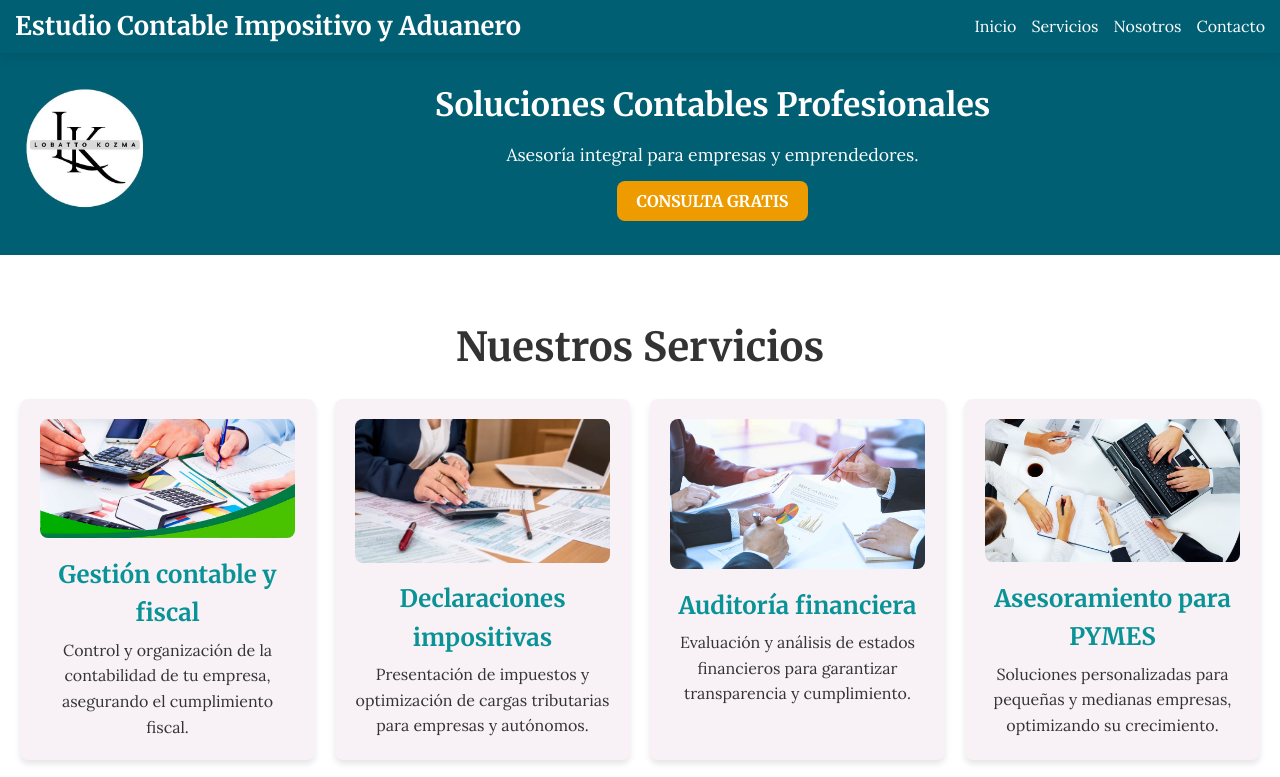
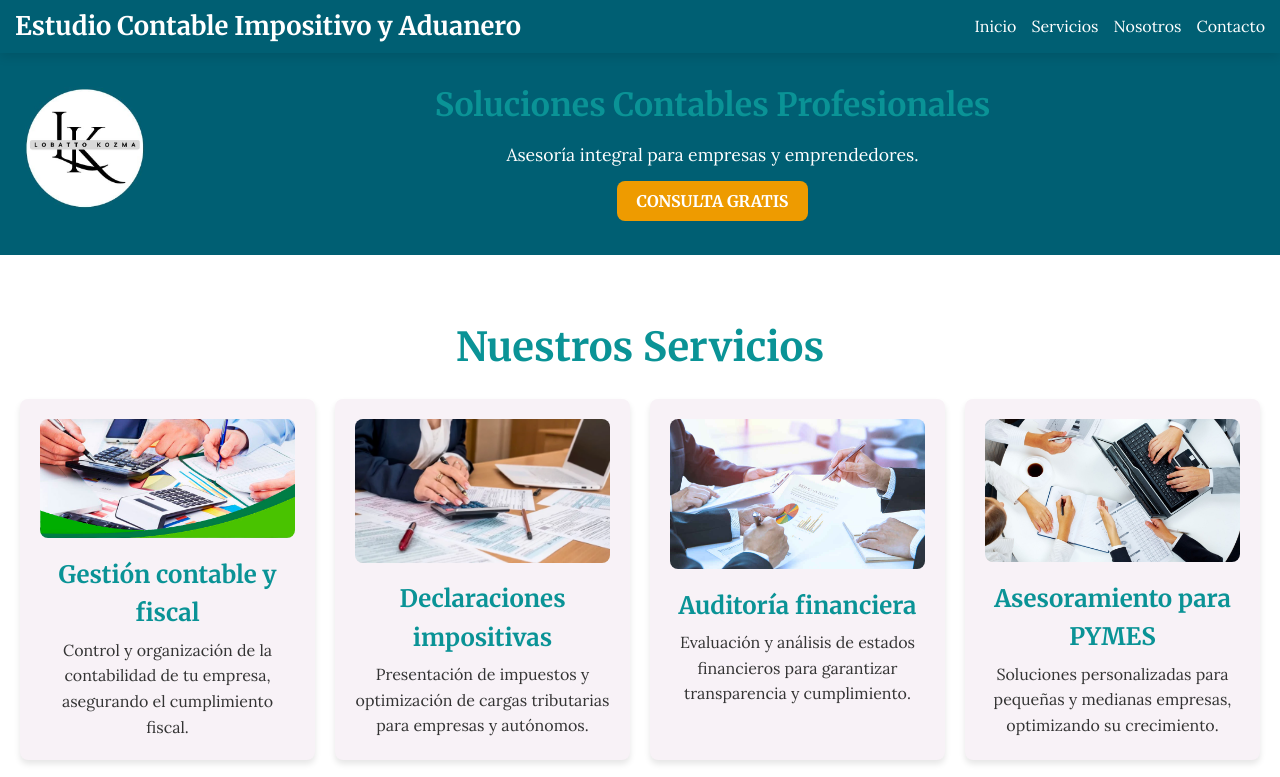
Before and after one commit to LautaroLuchesi/estudio-contable-impositivo-aduanero, a website: page index.html in a window 1280 px wide. Shown: the top 777 px of the page. Drawn offline with Linux system fonts and the light colour scheme.

Commit message:
arreglando colores de titulos importantes

```diff
--- a/scss/layout/_principal.scss
+++ b/scss/layout/_principal.scss
@@ -79,7 +79,7 @@
 
   h2 {
     font-size: 2.5rem;
-
+    color: $secondary-color;
     margin-bottom: 20px;
   }
 
@@ -298,3 +298,8 @@
     }
   }
 }
+.container{
+  h2{
+    color: $secondary-color;
+  }
+}
```
Also changed, not shown: css/main.css, 1 other file.
